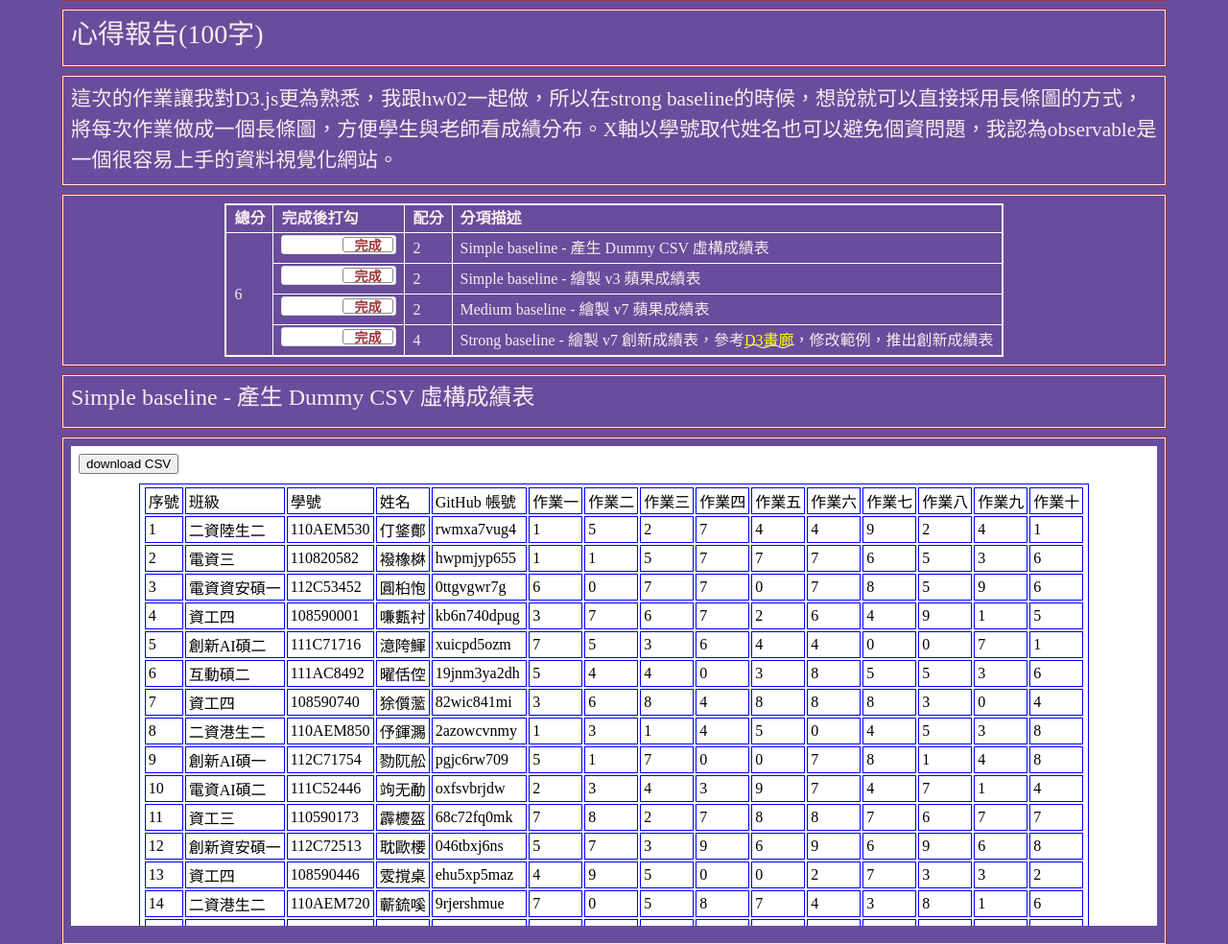
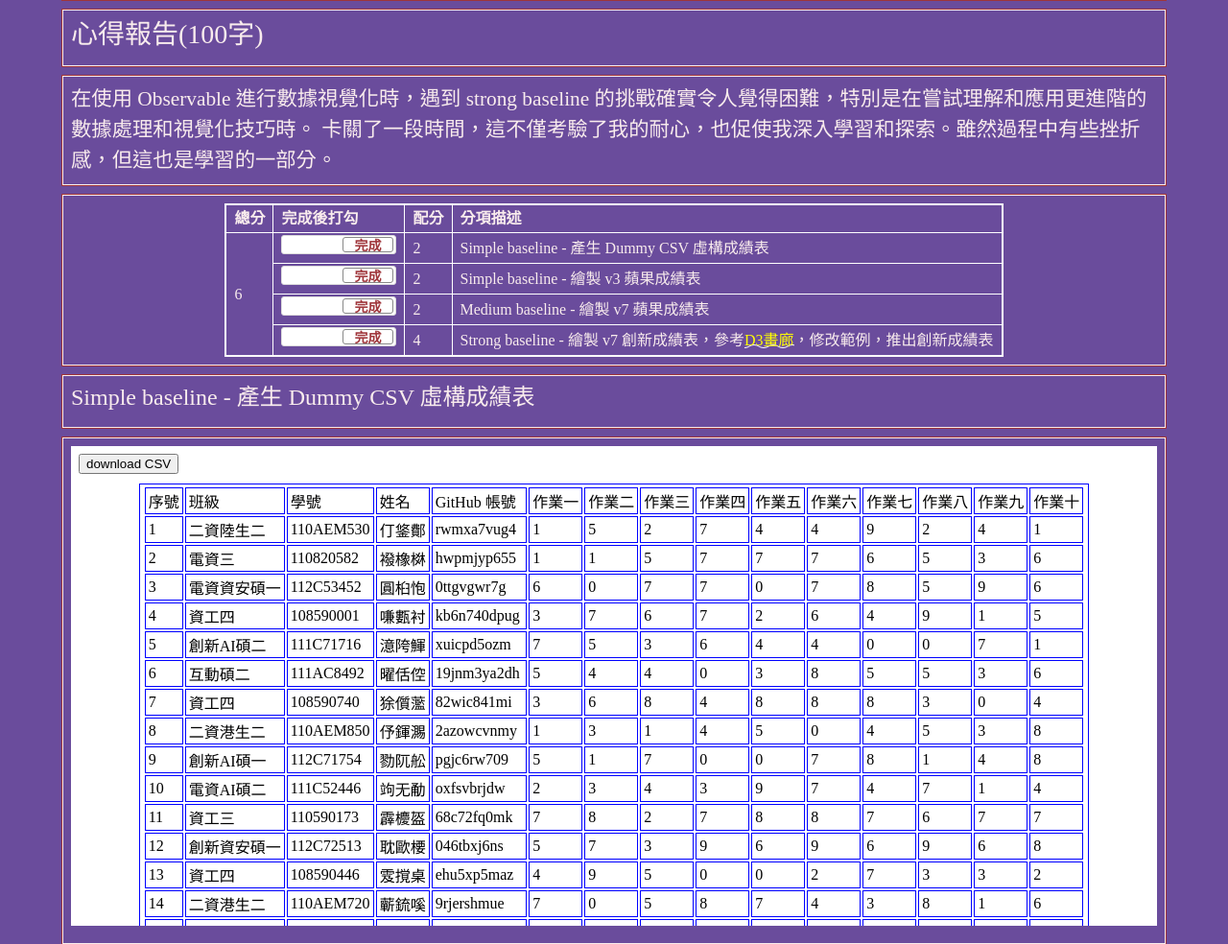
Before and after one commit to Liu-Hsuan/vis2023f, a plain HTML site: page hw01/index.html in a window 1280 px wide. Shown: the part 789-1773 px from the top of the page at 96% size. Drawn offline with nearby package versions, Linux system fonts and the light colour scheme; a web font is replaced by a local one.

Commit message:
Add files via upload

```diff
--- a/hw01/index.html
+++ b/hw01/index.html
@@ -234,7 +234,8 @@
   <!-- ------------------------------------------------>
   <div class="row hw12">
     <div class="col-md-12 twenty">
-     這次的作業讓我對D3.js更為熟悉，我跟hw02一起做，所以在strong baseline的時候，想說就可以直接採用長條圖的方式，將每次作業做成一個長條圖，方便學生與老師看成績分布。X軸以學號取代姓名也可以避免個資問題，我認為observable是一個很容易上手的資料視覺化網站。
+     在使用 Observable 進行數據視覺化時，遇到 strong baseline 的挑戰確實令人覺得困難，特別是在嘗試理解和應用更進階的數據處理和視覺化技巧時。
+     卡關了一段時間，這不僅考驗了我的耐心，也促使我深入學習和探索。雖然過程中有些挫折感，但這也是學習的一部分。
     </div>
   </div>
 
@@ -332,7 +333,7 @@
   <!-- ------------------------------------------------>
   <div class="row hw12">
     <div class="col-md-12 twenty">
-      <iframe width="100%" height="500" frameborder="0" src="https://observablehq.com/embed/48af310396c9ecb4@210?cell=*"></iframe>
+      <iframe width="100%" height="500" frameborder="0" src="https://observablehq.com/embed/ce6f9da34fd9612a?cell=*"></iframe>
     </div>
   </div>
 
```
